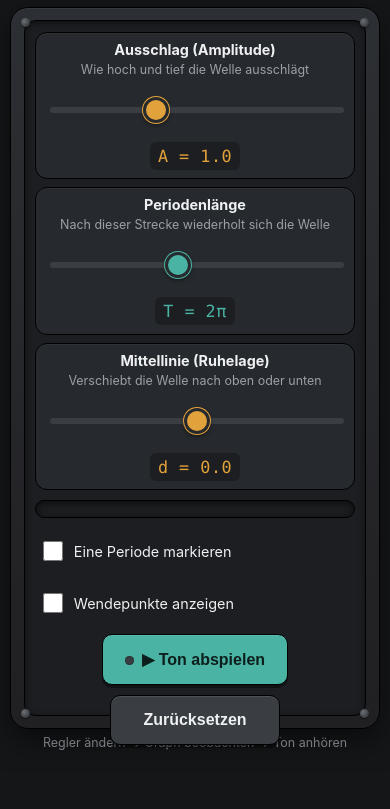
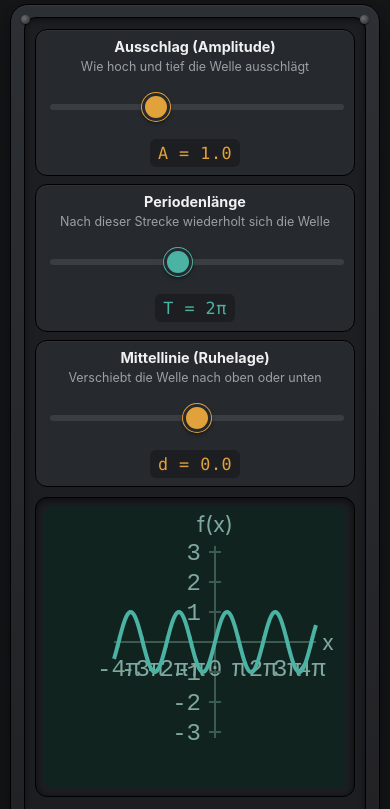
Before and after one commit to AxelWlz/Sinus-Synth, a plain HTML site: page index.html in a window 390 px wide. Shown: the part 81-890 px from the top of the page. Before the commit the page ends 854 px from the top, so only its background shows below. Drawn offline with Linux system fonts and the light colour scheme.

Commit message:
Enhance responsiveness and update button styles
Added responsive design for narrow/short screens and adjusted button styles.

```diff
--- a/index.html
+++ b/index.html
@@ -39,14 +39,14 @@ h1{font-size:1.4rem;font-weight:650;letter-spacing:.3px;margin:0 0 4px}
 .mod label{display:block;font-size:.9rem;font-weight:650;color:var(--text);margin-bottom:4px}
 .mod .hint{display:block;color:var(--muted);font-size:.78rem;line-height:1.25;margin-bottom:8px}
 
-.mod input[type=range]{width:100%;height:44px;-webkit-appearance:none;appearance:none;background:transparent;cursor:pointer}
+.mod input[type=range]{width:100%;height:44px;-webkit-appearance:none;appearance:none;background:transparent;cursor:pointer;touch-action:pan-x}
 .mod input[type=range]::-webkit-slider-runnable-track{height:6px;background:#3a3e43;border-radius:3px}
 .mod input[type=range]::-webkit-slider-thumb{
-  -webkit-appearance:none;width:26px;height:26px;border-radius:50%;background:var(--amber);
-  margin-top:-10px;border:3px solid var(--panel);box-shadow:0 0 0 1px var(--amber),0 2px 4px rgba(0,0,0,.5)
+  -webkit-appearance:none;width:28px;height:28px;border-radius:50%;background:var(--amber);
+  margin-top:-11px;border:3px solid var(--panel);box-shadow:0 0 0 1px var(--amber),0 2px 4px rgba(0,0,0,.5)
 }
 .mod input[type=range]::-moz-range-track{height:6px;background:#3a3e43;border-radius:3px}
-.mod input[type=range]::-moz-range-thumb{width:22px;height:22px;border-radius:50%;background:var(--amber);border:3px solid var(--panel)}
+.mod input[type=range]::-moz-range-thumb{width:24px;height:24px;border-radius:50%;background:var(--amber);border:3px solid var(--panel)}
 .mod.teal input[type=range]::-webkit-slider-thumb{background:var(--teal);box-shadow:0 0 0 1px var(--teal),0 2px 4px rgba(0,0,0,.5)}
 .mod.teal input[type=range]::-moz-range-thumb{background:var(--teal)}
 
@@ -62,8 +62,8 @@ canvas{width:100%;height:100%;display:block;background:#10231f;border-radius:8px
 
 .controls-row{display:flex;flex-wrap:wrap;gap:10px;justify-content:center;margin-top:clamp(8px,1.2vh,14px);flex:0 0 auto}
 .big-btn{
-  min-height:clamp(44px,6vh,56px);min-width:170px;border-radius:10px;border:1px solid #000;
-  font-size:1rem;font-weight:600;cursor:pointer;padding:0 22px;
+  min-height:clamp(44px,6vh,56px);min-width:150px;flex:1 1 150px;max-width:220px;border-radius:10px;border:1px solid #000;
+  font-size:1rem;font-weight:600;cursor:pointer;padding:0 18px;
   box-shadow:0 3px 0 rgba(0,0,0,.4),0 1px 0 rgba(255,255,255,.1) inset;
 }
 .big-btn:active{transform:translateY(2px);box-shadow:0 1px 0 rgba(0,0,0,.4) inset}
@@ -77,6 +77,19 @@ canvas{width:100%;height:100%;display:block;background:#10231f;border-radius:8px
 footer{text-align:center;color:var(--muted);font-size:.78rem;margin-top:clamp(4px,0.7vh,8px);flex:0 0 auto}
 #audioMsg{text-align:center;color:var(--muted);font-size:.82rem;min-height:18px;margin-top:10px;font-family:ui-monospace,Menlo,Consolas,monospace}
 #audioMsg.error{color:var(--red)}
+
+/* --- Handy-Modus: schmale/kurze Bildschirme scrollen statt zu quetschen --- */
+@media (max-width:480px), (max-height:560px){
+  html,body{height:auto}
+  body{overflow-y:auto;-webkit-overflow-scrolling:touch}
+  .wrap{height:auto;min-height:100svh}
+  .chassis{flex:none}
+  .panel-strip{height:auto}
+  .screen-wrap{flex:none;height:min(48vh,300px);min-height:200px}
+  .sliders{grid-template-columns:1fr}
+  h1{font-size:1.2rem}
+  .big-btn{min-width:0;max-width:none}
+}
 </style>
 </head>
 <body>
@@ -247,16 +260,12 @@ function draw(){
 }
 
 // --- audio ---
-// Der Oszillator wird direkt beim Tippen gestartet. Das ist auf Firefox/iPad
-// zuverlässiger als eine nachträglich geladene Audiodatei.
 let playing = false;
 let audioCtx = null, oscillator = null, gainNode = null;
 
 function currentAudioValues(){
   const baseFreq = 220;
   const freq = Math.max(80, Math.min(1200, baseFreq * (2*Math.PI/T)));
-  // Die Lautsprecher des iPads sind deutlich leiser als Kopfhörer.
-  // 75 % interne Lautstärke bleibt sicher unterhalb der Vollaussteuerung.
   const vol = Math.max(0, Math.min(1, A/2.5)) * 0.4;
   return {freq, vol};
 }
```
